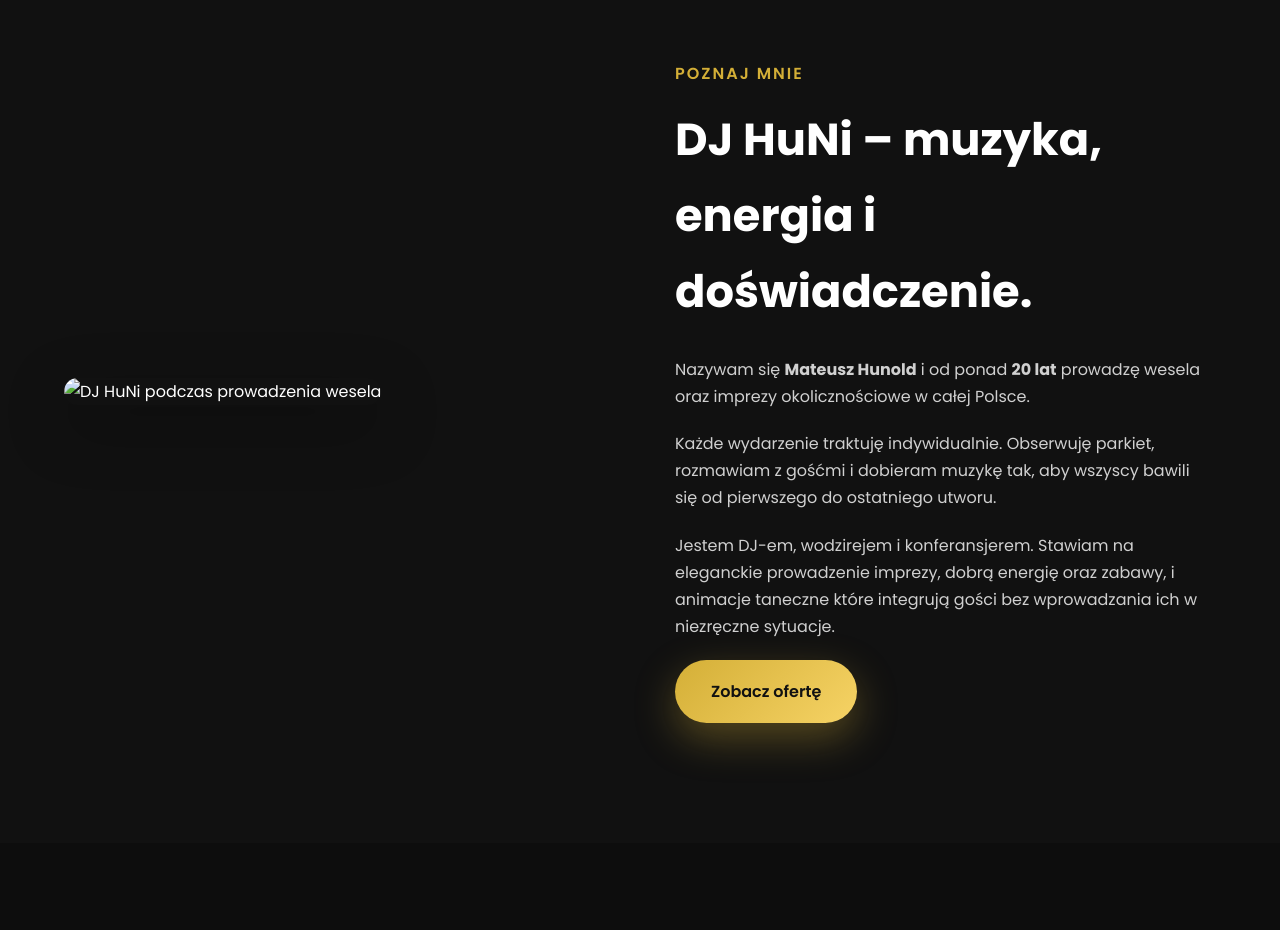
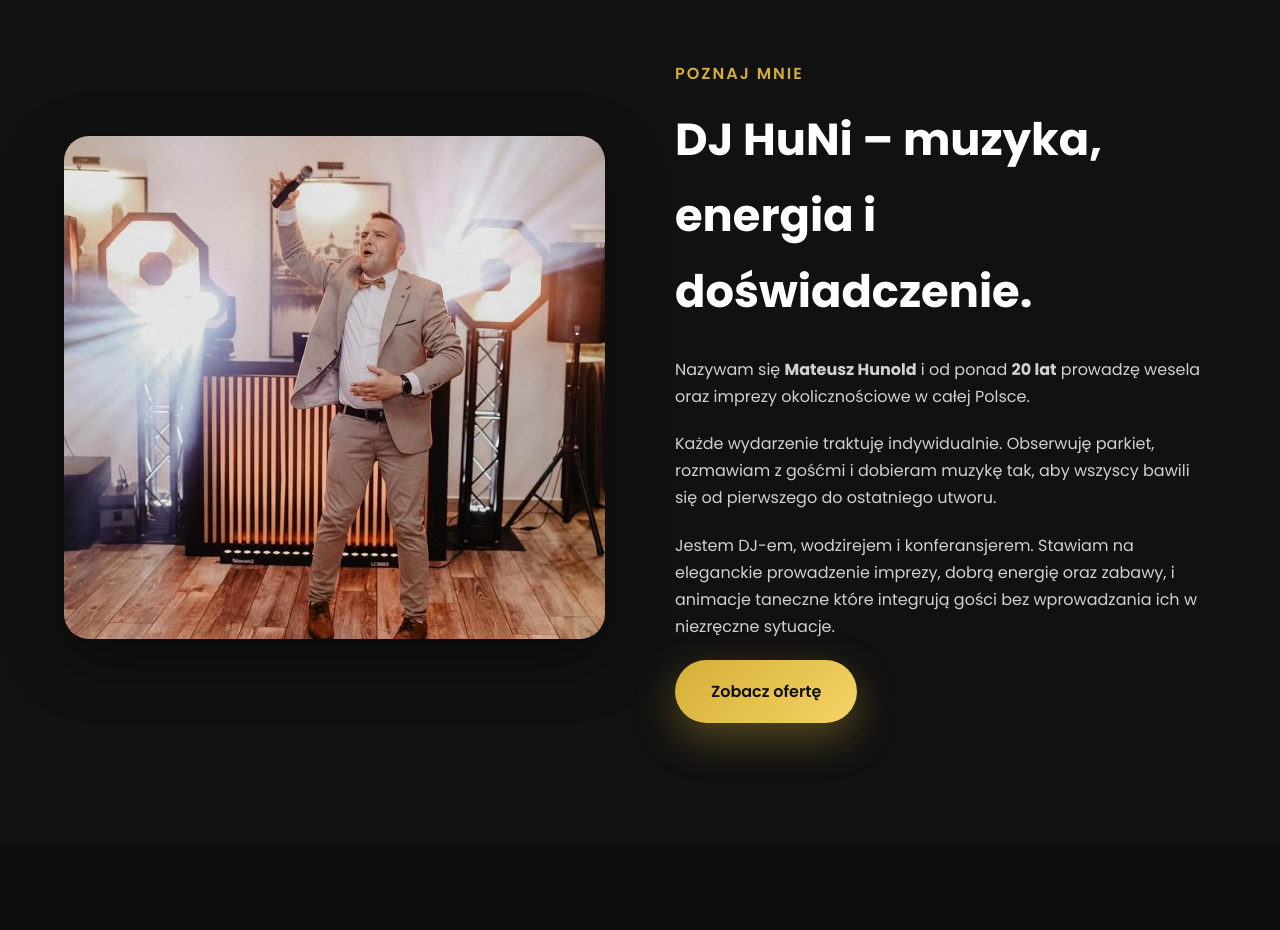
Before and after one commit to djhuni/djhuni-webside, a plain HTML site: page index.html in a window 1280 px wide. Shown: the part 860-1790 px from the top of the page. Drawn offline with Linux system fonts and the light colour scheme.

Commit message:
Update index.html

```diff
--- a/index.html
+++ b/index.html
@@ -124,7 +124,7 @@ Zobacz galerię
 
         <div class="about-image">
 
-            <img src="about.jpg" alt="DJ HuNi podczas prowadzenia wesela">
+            <img src="hero-image.webp" alt="DJ HuNi podczas prowadzenia wesela">
 
         </div>
 
```
